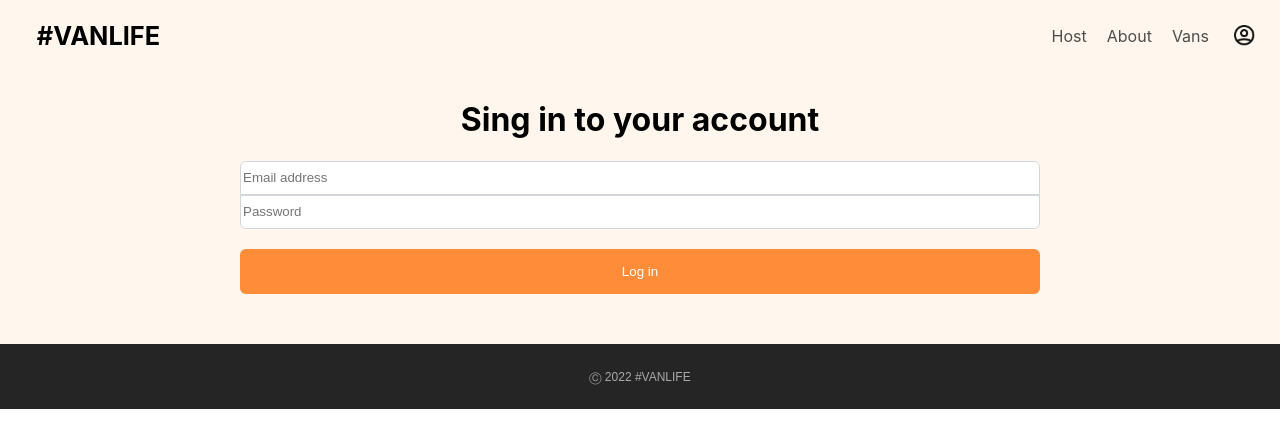
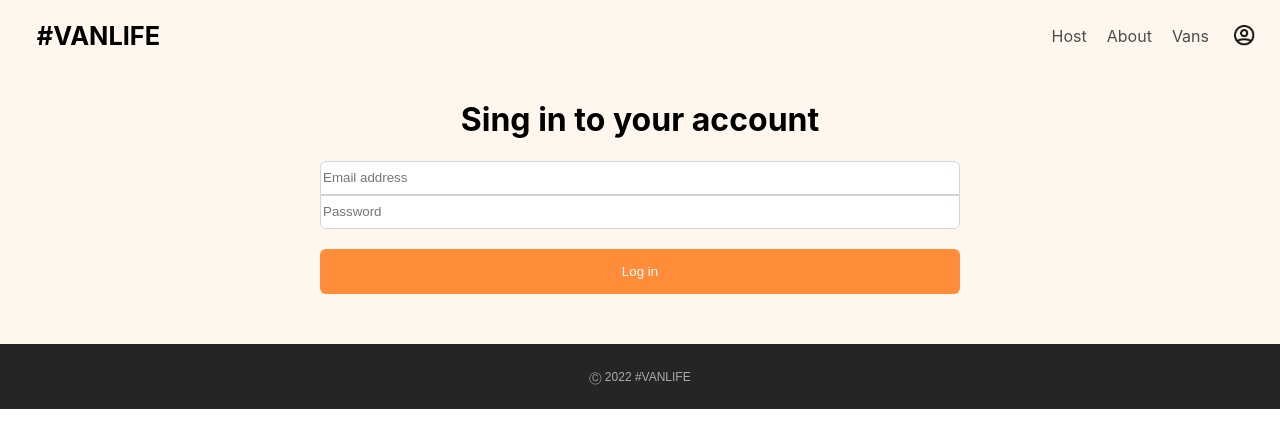
Before and after one commit to yuval2017/ReactRoutes-project, a React (Create React App) app in the folder van-life/: page /login in a window 1280 px wide. Shown: the top 448 px of the page. Built offline with nearby package versions, Linux system fonts and the light colour scheme; what miragejs would draw is missing.

Commit message:
gix login page

```diff
--- a/van-life/src/pages/Login.css
+++ b/van-life/src/pages/Login.css
@@ -7,12 +7,19 @@
 .login{
   display: flex;
   flex-direction: column;
-  width: 100vh;
+  min-width: 80vh;
+  width: 50%;
   padding-bottom: 50px;
 }
 .input-container{
   display: flex;
   flex-direction: column;
+}
+.input-container input{
+  border: 1px solid rgba(209, 213, 219);
+
+  height: 30px;
+
 }
 .login-form{
   display: flex;
@@ -20,12 +27,7 @@
   gap: 20px;
 }
 
-.input-container input{
-  border: 1px solid rgba(209, 213, 219);
 
-  height: 30px;
-
-}
 .input-container > input:first-of-type {
     border-radius: 6px 6px 0px 0px;
 }
```
